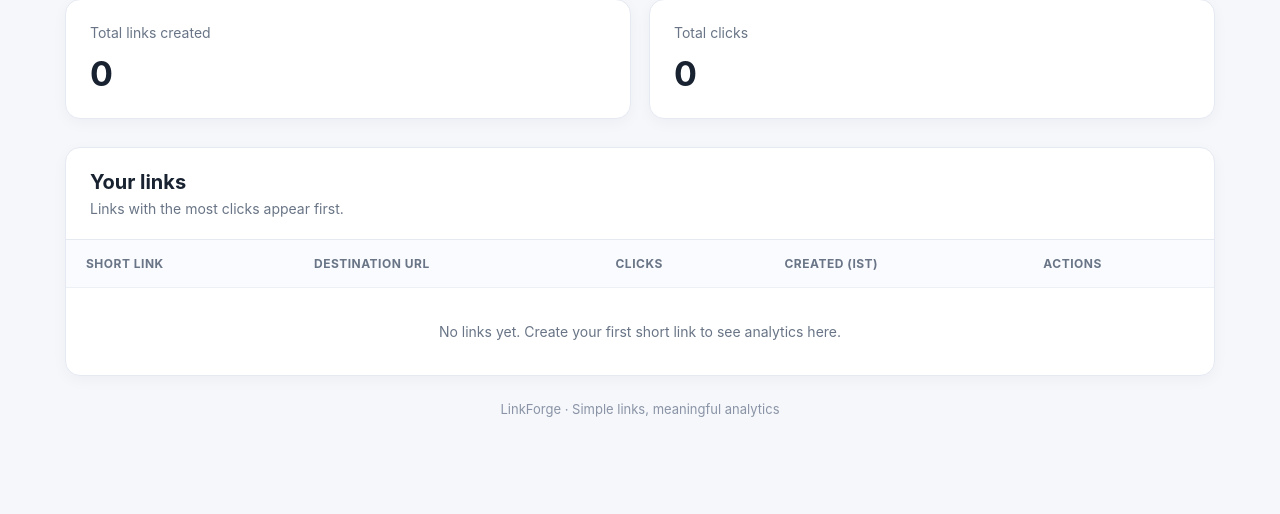
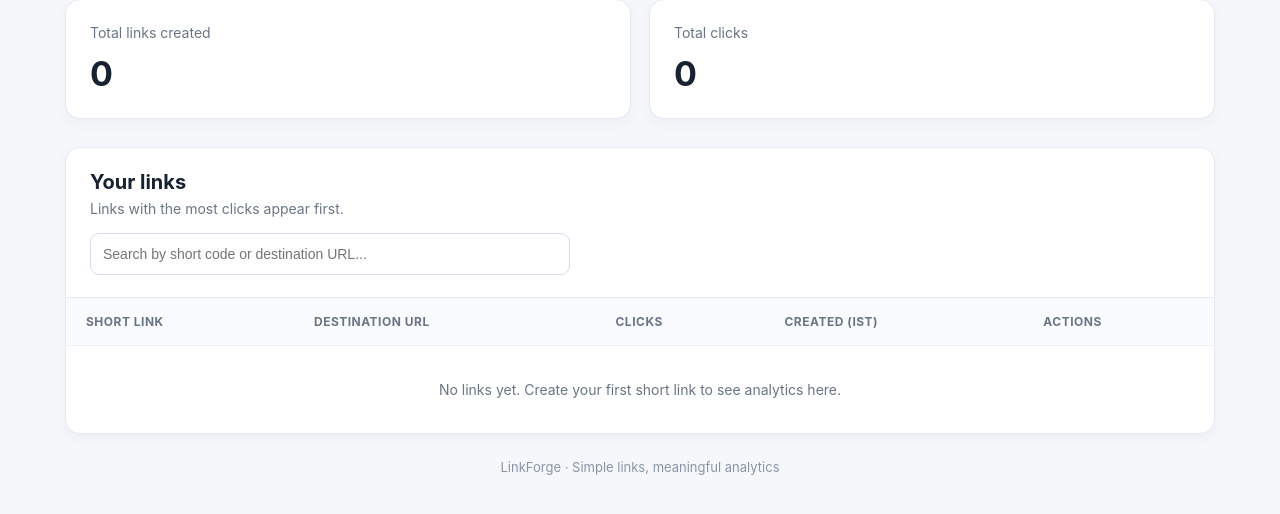
Before and after one commit to jayanthmurali06-eng/LinkForge-Advanced-URL-Shortener, a Flask app: page /analytics in a window 1280 px wide. Shown: the part 130-644 px from the top of the page. Run offline with Flask 3, Linux system fonts and the light colour scheme; data that the repository does not hold is empty.

Commit message:
Add analytics link search

```diff
--- a/app/templates/analytics.html
+++ b/app/templates/analytics.html
@@ -163,7 +163,17 @@
             <div class="table-heading">
                 <h2>Your links</h2>
                 <p>Links with the most clicks appear first.</p>
+
+                <input
+                    type="search"
+                    id="linkSearch"
+                    placeholder="Search by short code or destination URL..."
+                    aria-label="Search shortened links"
+                    style="width: 100%; max-width: 480px; margin-top: 16px; padding: 12px; border: 1px solid #d5dbea; border-radius: 9px; font-size: 14px;"
+                >
+                <p id="searchStatus" role="status" aria-live="polite"></p>
             </div>
+
 
             <div class="table-scroll">
                 <table>
@@ -179,7 +189,7 @@
 
                     <tbody>
                         {% for link in popular_links %}
-                        <tr>
+                        <tr data-search="{{ (link['code'] ~ ' ' ~ link['original_url'])|lower }}">
                             <td>
                                 <a href="{{ url_for('main.redirect_to_original', code=link['code']) }}">
                                     {{ request.url_root.rstrip('/') }}/{{ link['code'] }}
@@ -228,5 +238,40 @@
             LinkForge · Simple links, meaningful analytics
         </footer>
     </main>
+
+
+    <script>
+        const searchInput = document.getElementById("linkSearch");
+        const searchStatus = document.getElementById("searchStatus");
+
+        searchInput.addEventListener("input", function () {
+            const query = this.value.trim().toLowerCase();
+
+            const rows = Array.from(
+                document.querySelectorAll("tbody tr[data-search]")
+            );
+
+            let visibleCount = 0;
+
+            rows.forEach(function (row) {
+                const matches = row.dataset.search.includes(query);
+
+                row.hidden = !matches;
+
+                if (matches) {
+                    visibleCount++;
+                }
+            });
+
+            if (query === "") {
+                searchStatus.textContent = "";
+            } else {
+                searchStatus.textContent =
+                    visibleCount + (visibleCount === 1
+                        ? " matching link"
+                        : " matching links");
+            }
+        });
+    </script>
 </body>
 </html>
```
